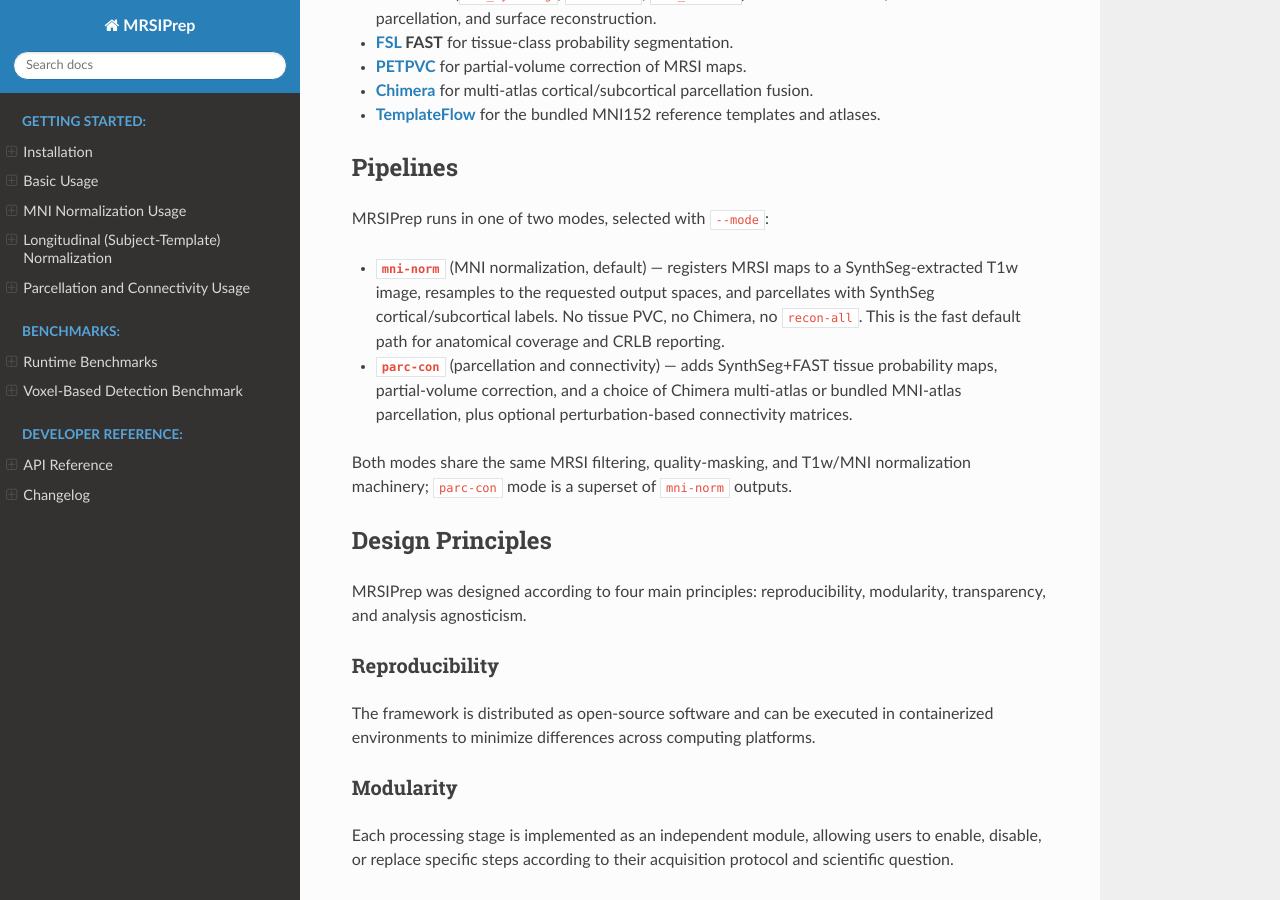
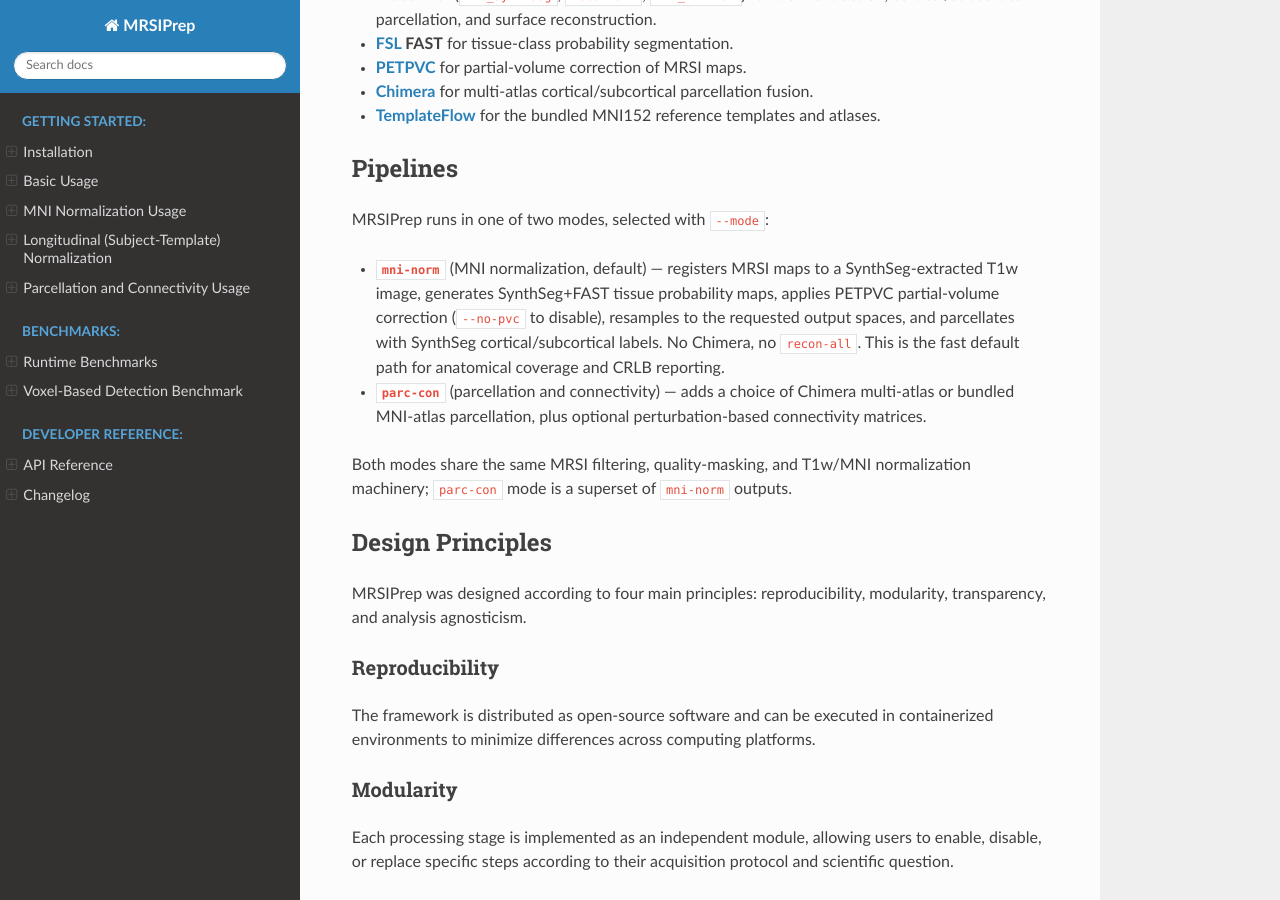
Before and after one commit to MRSI-Psychosis-UP/MRSIPrep, a Sphinx documentation site: the page built from docs/index.md, in a window 1280 px wide and 900 px high, scrolled down 1578 px. Built offline with Sphinx 7.4.7 and the Read the Docs theme 3.1.0, drawn with Linux system fonts in a browser that asks for light colours; some of the changed text lies outside the part shown.

Commit message:
Document that mni-norm mode also runs PVC via FSL FAST tissue maps
mni-norm always segments SynthSeg+FAST tissue probability maps and applies
PETPVC partial-volume correction by default (see participant.py's
_step_tissue_segmentation and _step_pvc), same as parc-con; the docs
previously said mni-norm skipped tissue PVC entirely.

```diff
--- a/docs/index.md
+++ b/docs/index.md
@@ -18,8 +18,9 @@ quantified whole-brain MRSI maps, run as a BIDS App via Docker.
 *MRSIPrep* is a preprocessing and derivative-generation pipeline for already
 quantified whole-brain MRSI maps, run as a BIDS App via Docker. Its default
 `mni-norm` mode normalizes MRSI maps to a specified template for
-[voxel-based analysis](https://github.com/MRSI-Psychosis-UP/VLAD).
-`parc-con` mode adds SynthSeg+FAST tissue maps, PETPVC, and Chimera/MNI-atlas
+[voxel-based analysis](https://github.com/MRSI-Psychosis-UP/VLAD), generating
+SynthSeg+FAST tissue maps and applying PETPVC partial-volume correction by
+default (`--no-pvc` to disable). `parc-con` mode adds Chimera/MNI-atlas
 regional profile extraction for metabolic connectivity computation. MRSIPrep
 creates a quality-control report for each run.
 It is derived from the implementation in `MRSI-Metabolic-Connectome` and preserves the CHUV
@@ -71,12 +72,14 @@ also the fixture for MRSIPrep's own automated end-to-end pipeline test.
 MRSIPrep runs in one of two modes, selected with `--mode`:
 
 - **`mni-norm`** (MNI normalization, default) — registers MRSI maps to a SynthSeg-extracted T1w image,
-  resamples to the requested output spaces, and parcellates with SynthSeg
-  cortical/subcortical labels. No tissue PVC, no Chimera, no `recon-all`.
-  This is the fast default path for anatomical coverage and CRLB reporting.
-- **`parc-con`** (parcellation and connectivity) — adds SynthSeg+FAST tissue probability maps, partial-volume
-  correction, and a choice of Chimera multi-atlas or bundled MNI-atlas
-  parcellation, plus optional perturbation-based connectivity matrices.
+  generates SynthSeg+FAST tissue probability maps, applies PETPVC
+  partial-volume correction (`--no-pvc` to disable), resamples to the
+  requested output spaces, and parcellates with SynthSeg cortical/subcortical
+  labels. No Chimera, no `recon-all`. This is the fast default path for
+  anatomical coverage and CRLB reporting.
+- **`parc-con`** (parcellation and connectivity) — adds a choice of Chimera
+  multi-atlas or bundled MNI-atlas parcellation, plus optional
+  perturbation-based connectivity matrices.
 
 Both modes share the same MRSI filtering, quality-masking, and T1w/MNI
 normalization machinery; `parc-con` mode is a superset of `mni-norm` outputs.
```
Also changed, not shown: README.md (+3 -2 lines).
